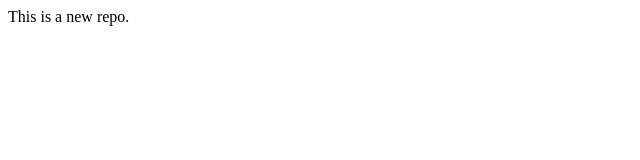
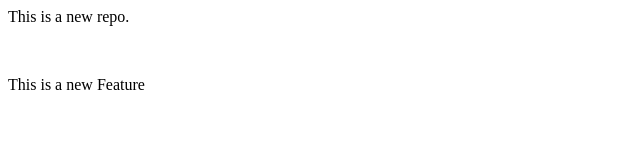
Before and after one commit to MANAS-JI/LocalRepo, a plain HTML site: page index.html in a window 1280 px wide. Shown: the whole page, without its empty margins (0-640 px from the left). Drawn offline with Linux system fonts and the light colour scheme.

Commit message:
modify in index.html

```diff
--- a/index.html
+++ b/index.html
@@ -1 +1,3 @@
 <p>This is a new repo.</p>
+<br>
+<p>This is a new Feature</p>
```
